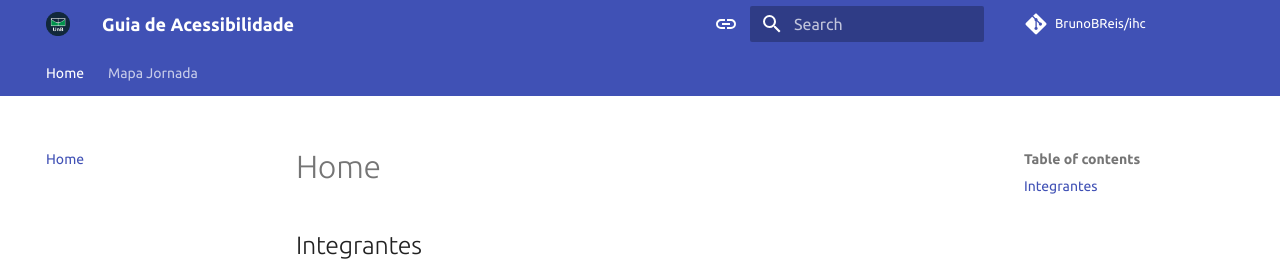
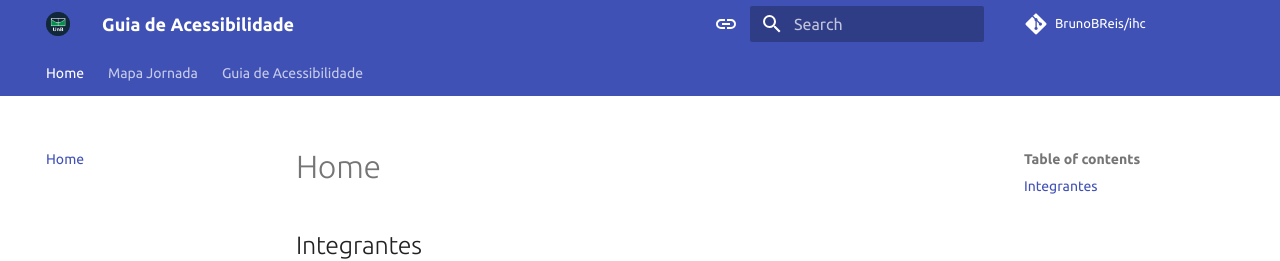
Before and after one commit to BrunoBReis/ihc, an MkDocs documentation site: the page built from docs/index.md, in a window 1280 px wide. Shown: the top 261 px of the page. Built offline with MkDocs 1.6.1 and Material for MkDocs 9.7.7, drawn with Linux system fonts in a browser that asks for light colours; comment, search, counter and statistics services are not loaded.

Commit message:
docs: updating yml

```diff
--- a/mkdocs.yml
+++ b/mkdocs.yml
@@ -39,7 +39,7 @@ theme:
     - content.code.annotate
     - content.code.copy
     # - content.code.select
-    # - content.footnote.tooltips
+    - content.footnote.tooltips
     # - content.tabs.link
     - content.tooltips
     # - header.autohide
@@ -92,7 +92,16 @@ plugins:
   - search:
       separator: '[\s\u200b\-_,:!=\[\]()"`/]+|\.(?!\d)|&[lg]t;|(?!\b)(?=[A-Z][a-z])'
 
+
+markdown_extensions:
+  - pymdownx.tasklist:
+      custom_checkbox: true
+      clickable_checkbox: true
+  - footnotes
 # Page tree
 nav:
   - Home: index.md
   - Mapa Jornada: mapa-jornada.md
+  - Guia de Acessibilidade:
+    - WCAG: guia-wcag.md
+    - CEWEB: guia-ceweb.md
```
